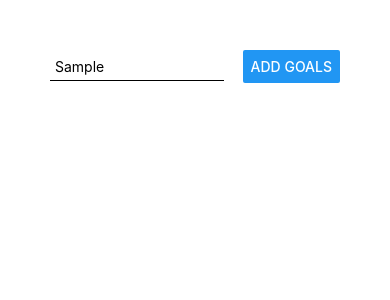
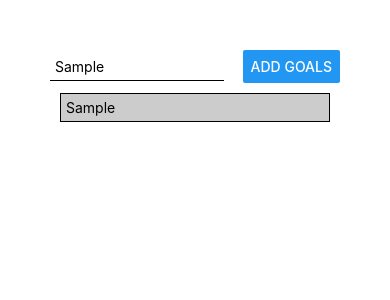
Before and after one commit to Easybuoy/react_native_goals, a React Native app: screen / in a window 390 px wide. Both pictures are taken after typing "Sample" into the empty fields and a click on the button "ADD GOALS". Shown: the top 300 px of the page. Built offline with nearby package versions, Linux system fonts and the light colour scheme.

Commit message:
break app to smaller components

```diff
--- a/App.js
+++ b/App.js
@@ -1,5 +1,15 @@
 import React, { useState } from "react";
-import { StyleSheet, Text, View, TextInput, Button } from "react-native";
+import {
+  StyleSheet,
+  Text,
+  View,
+  TextInput,
+  Button,
+  ScrollView,
+  FlatList,
+} from "react-native";
+
+import GoalItem from "./components/GoalItem";
 
 export default function App() {
   const [goal, setGoal] = useState("");
@@ -10,8 +20,7 @@ export default function App() {
   };
 
   const addGoalHandler = () => {
-    console.log(goal);
-    setGoals([...goals, goal]);
+    setGoals([...goals, { id: Math.random.toString(), value: goal }]);
   };
 
   return (
@@ -25,7 +34,11 @@ export default function App() {
         <Button title="Add Goals" onPress={addGoalHandler} />
       </View>
 
-      <View></View>
+      <FlatList
+        keyExtractor={(item, index) => item.id}
+        data={goals}
+        renderItem={(itemData) => <GoalItem title={itemData.item.value} />}
+      />
     </View>
   );
 }
--- /dev/null
+++ b/components/GoalItem.jsx
@@ -0,0 +1,25 @@
+import React from "react";
+import { View, Text, StyleSheet } from "react-native";
+
+const GoalItem = (props) => {
+  return (
+    <View style={styles.goalContainer}>
+      <Text>{props.title}</Text>
+    </View>
+  );
+};
+
+const styles = StyleSheet.create({
+  goalContainer: {
+    display: "flex",
+    flexWrap: "wrap",
+    backgroundColor: "#ccc",
+    margin: 10,
+    padding: 5,
+    justifyContent: "center",
+    borderColor: "black",
+    borderWidth: 1,
+  },
+});
+
+export default GoalItem;
```
Also changed, not shown: 1 other file (tests, documents, lock files or other folders).
